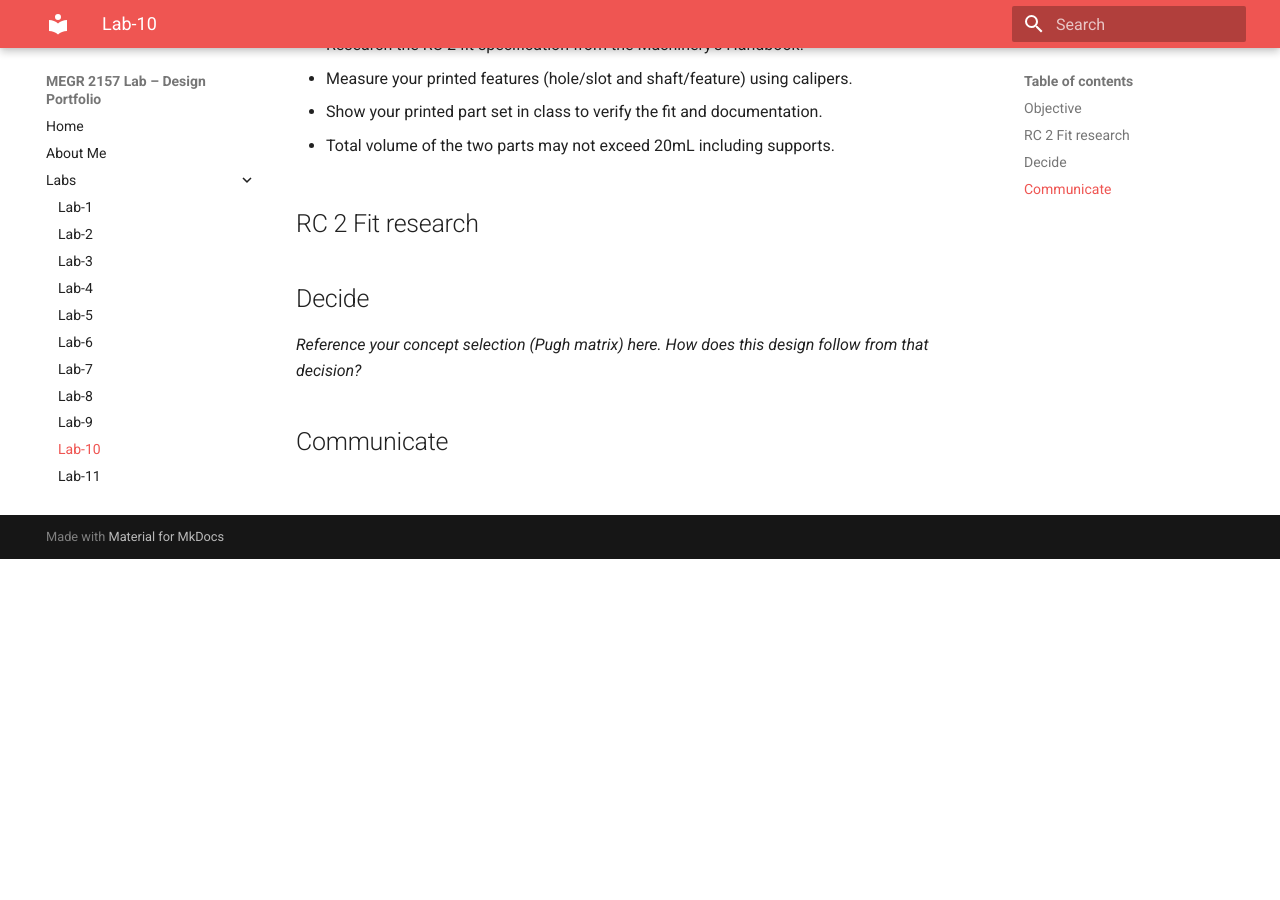
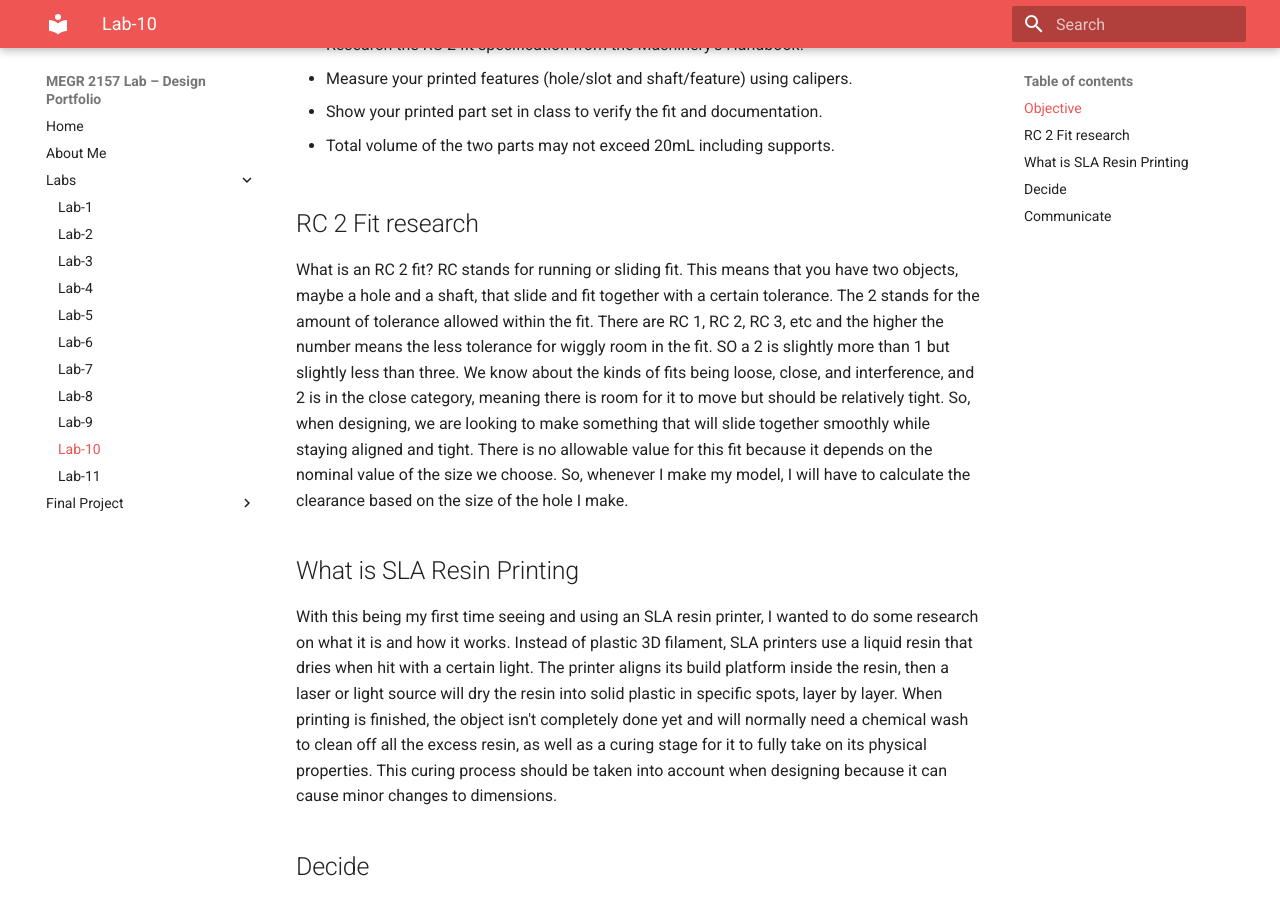
Before and after one commit to NathanZimmy/MEGR-2156-Lab, an MkDocs documentation site: the page built from docs/Labs/L10/index.md, in a window 1280 px wide and 900 px high, scrolled down 341 px. Built offline with MkDocs 1.6.1 and Material for MkDocs 9.7.7, drawn with Linux system fonts in a browser that asks for light colours; before the commit the page ends 900 px from its top, so only the background shows below that.

Commit message:
Update index.md

```diff
--- a/docs/Labs/L10/index.md
+++ b/docs/Labs/L10/index.md
@@ -17,6 +17,11 @@ Here is the objective list from the assignment.
 
 ## RC 2 Fit research
 
+What is an RC 2 fit? RC stands for running or sliding fit. This means that you have two objects, maybe a hole and a shaft, that slide and fit together with a certain tolerance. The 2 stands for the amount of tolerance allowed within the fit. There are RC 1, RC 2, RC 3, etc and the higher the number means the less tolerance for wiggly room in the fit. SO a 2 is slightly more than 1 but slightly less than three. We know about the kinds of fits being loose, close, and interference, and 2 is in the close category, meaning there is room for it to move but should be relatively tight. So, when designing, we are looking to make something that will slide together smoothly while staying aligned and tight. There is no allowable value for this fit because it depends on the nominal value of the size we choose. So, whenever I make my model, I will have to calculate the clearance based on the size of the hole I make.
+
+## What is SLA Resin Printing
+
+With this being my first time seeing and using an SLA resin printer, I wanted to do some research on what it is and how it works. Instead of plastic 3D filament, SLA printers use a liquid resin that dries when hit with a certain light. The printer aligns its build platform inside the resin, then a laser or light source will dry the resin into solid plastic in specific spots, layer by layer. When printing is finished, the object isn't completely done yet and will normally need a chemical wash to clean off all the excess resin, as well as a curing stage for it to fully take on its physical properties. This curing process should be taken into account when designing because it can cause minor changes to dimensions.
 
 ## Decide
 _Reference your concept selection (Pugh matrix) here. How does this design follow from that decision?_
```
